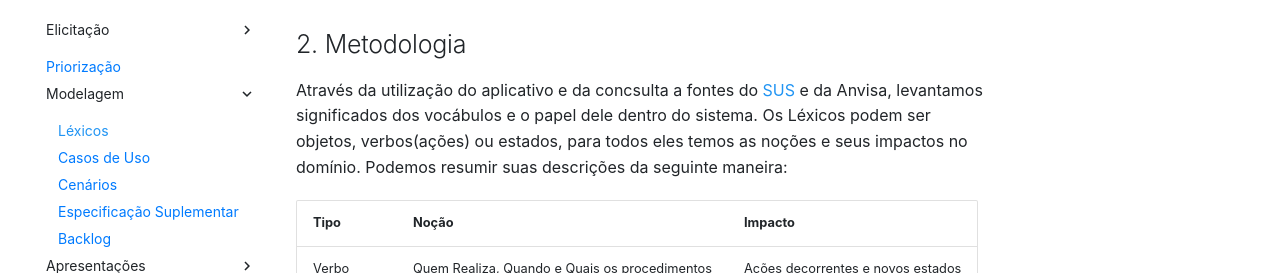
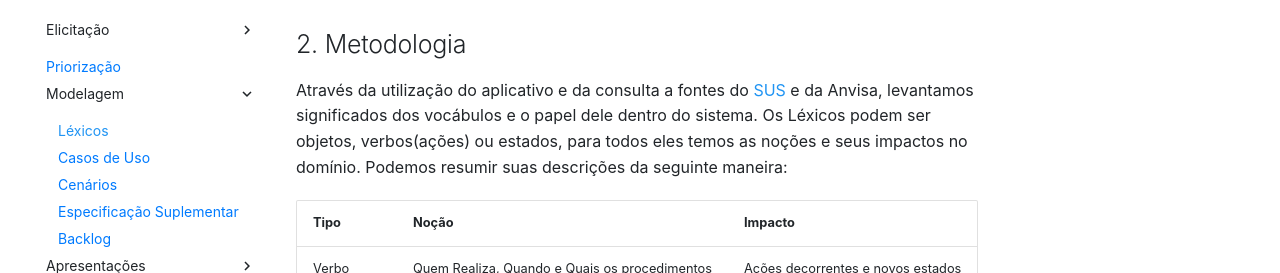
Before and after one commit to Requisitos-de-Software/2021.2-MedSUS, an MkDocs documentation site: the page built from docs/modeling/lexicos.md, in a window 1280 px wide and 900 px high, scrolled down 421 px. Shown: the part 180-453 px from the top of the window. Built offline with MkDocs 1.6.1 and Material for MkDocs 9.7.7, drawn with Linux system fonts in a browser that asks for light colours; some web fonts are replaced; comment, search, counter and statistics services are not loaded.

```diff
--- a/docs/modeling/lexicos.md
+++ b/docs/modeling/lexicos.md
@@ -16,7 +16,7 @@
 ## 2. Metodologia
 
 <p class="paragraph">
-    Através da utilização do aplicativo e da concsulta a fontes do <a href="#sus">SUS</a> e da Anvisa, levantamos significados dos vocábulos e o papel dele dentro do sistema. Os Léxicos podem ser objetos, verbos(ações) ou estados, para todos eles temos as noções e seus impactos no domínio. Podemos resumir suas descrições da seguinte maneira:
+    Através da utilização do aplicativo e da consulta a fontes do <a href="#sus">SUS</a> e da Anvisa, levantamos significados dos vocábulos e o papel dele dentro do sistema. Os Léxicos podem ser objetos, verbos(ações) ou estados, para todos eles temos as noções e seus impactos no domínio. Podemos resumir suas descrições da seguinte maneira:
 </p>
 
 |  Tipo |Noção|Impacto|
```
Also changed, not shown: docs/modeling/product_backlog.md (+9 -9 lines).
